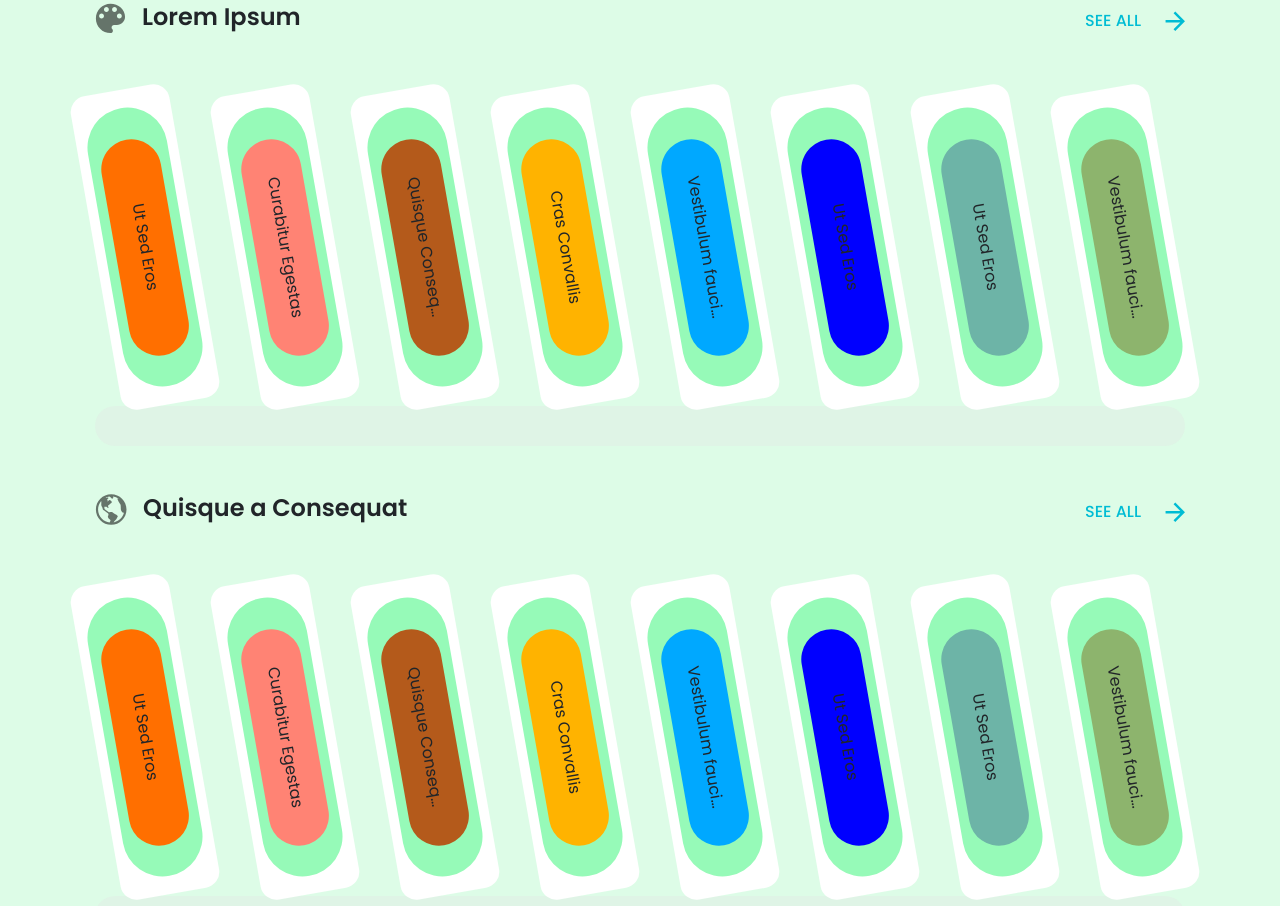
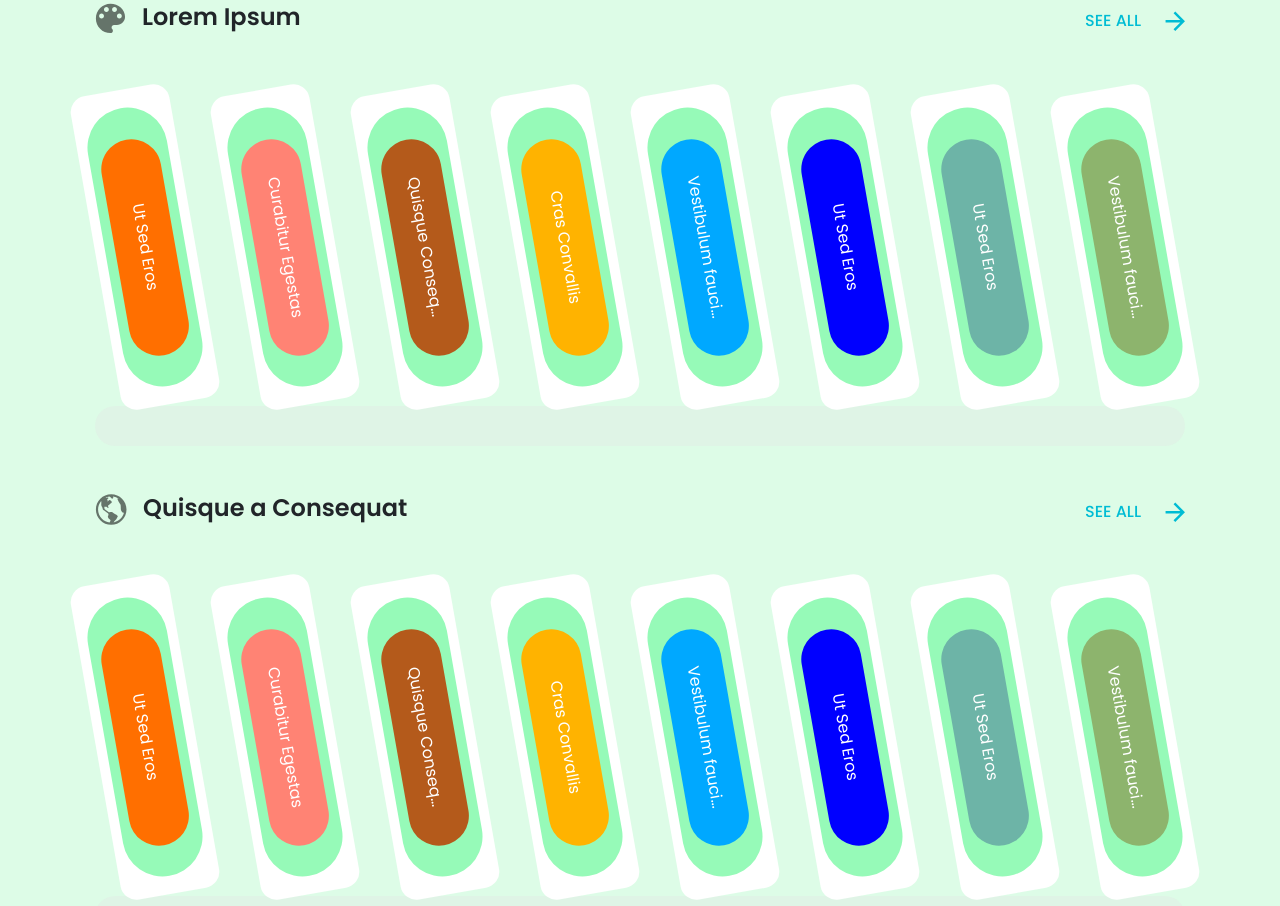
Before and after one commit to sumit773780/TOTC, a plain HTML site: page index.html in a window 1280 px wide. Shown: the part 6447-7353 px from the top of the page. Drawn offline with nearby package versions, Linux system fonts and the light colour scheme.

Commit message:
some change color

```diff
--- a/assets/sass/components/_explore.scss
+++ b/assets/sass/components/_explore.scss
@@ -71,6 +71,7 @@
 #color-1 {
     background-color: #FF6F00;
     writing-mode: vertical-lr;
+    color: white;
 
 }
 
@@ -78,35 +79,41 @@
     background-color: #FF8374;
     writing-mode: top to bottom;
     writing-mode: vertical-lr;
+    color: white;
 }
 
 #color-3 {
     background-color: #B45A1B;
     writing-mode: vertical-lr;
+    color: white;
 }
 
 #color-4 {
     background-color: #FFB300;
     writing-mode: vertical-lr;
+    color: white;
 
 }
 
 #color-5 {
     background-color: #00A8FF;
     writing-mode: vertical-lr;
+    color: white;
 }
 
 #color-6 {
     background-color: blue;
     writing-mode: vertical-lr;
+    color: white;
 }
 
 #color-7 {
     background-color: #6DB4A7;
-    writing-mode: vertical-lr;
+    writing-mode: vertical-lr; color: white;
 }
 
 #color-8 {
     background-color: #8db46d;
     writing-mode: vertical-lr;
+    color: white;
 }
```
Also changed, not shown: assets/css/style.min.css, 1 other file.
